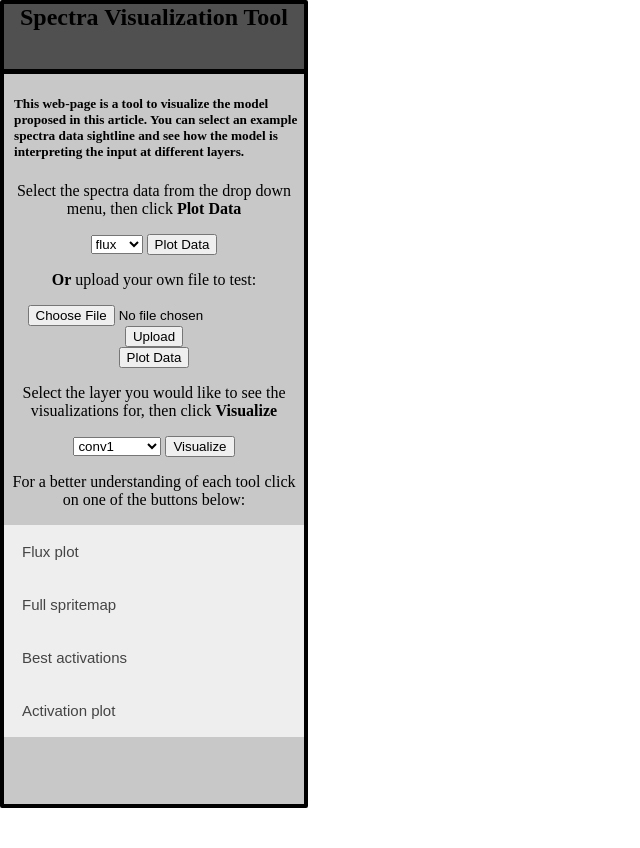
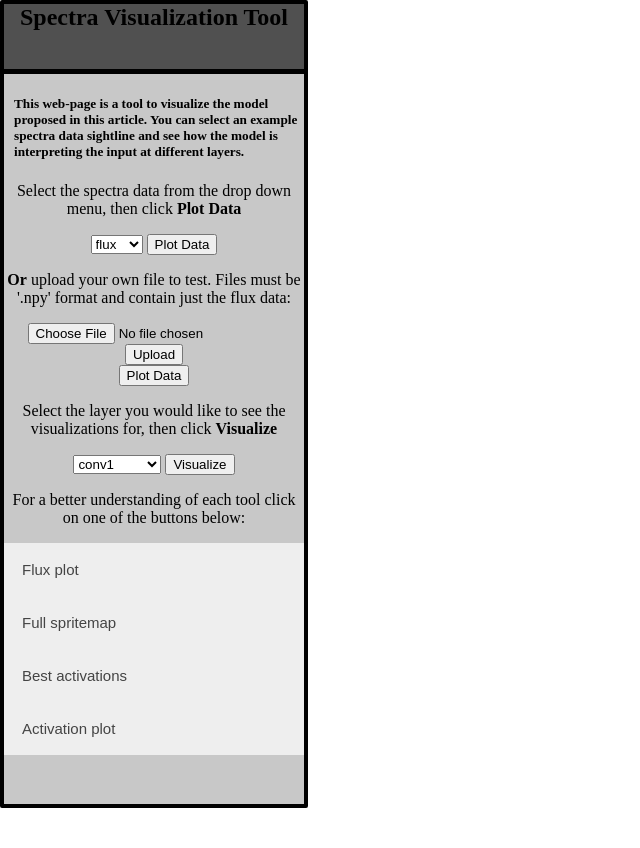
Before and after one commit to slgabbar/dla_visualization, a Flask app: page / in a window 1280 px wide; the page is wider, and only the part inside the window is pictured. Shown: the top 848 px of that part, without its empty margins (0-640 px from the left). Run offline with Flask 2, Linux system fonts and the light colour scheme; some libraries are stand-ins or nearby versions.

Commit message:
homehtml updated

```diff
--- a/templates/home.html
+++ b/templates/home.html
@@ -33,7 +33,7 @@
 			</form>
 		</div>
 
-		<p><strong>Or</strong> upload your own file to test:</p>
+		<p><strong>Or</strong> upload your own file to test. Files must be '.npy' format and contain just the flux data:</p>
 
 		<form id = uploadform" method="post" action="/" enctype="multipart/form-data">
 			<input type="file" id = "filename" name="file" autocomplete="off"/>
@@ -88,12 +88,6 @@
 		</div>
 	</div>
 
-
-
-
-
-
-
 	<div id="div1"></div>
 	<div id="div3"></div>
 	<div id="div2"></div>
```
